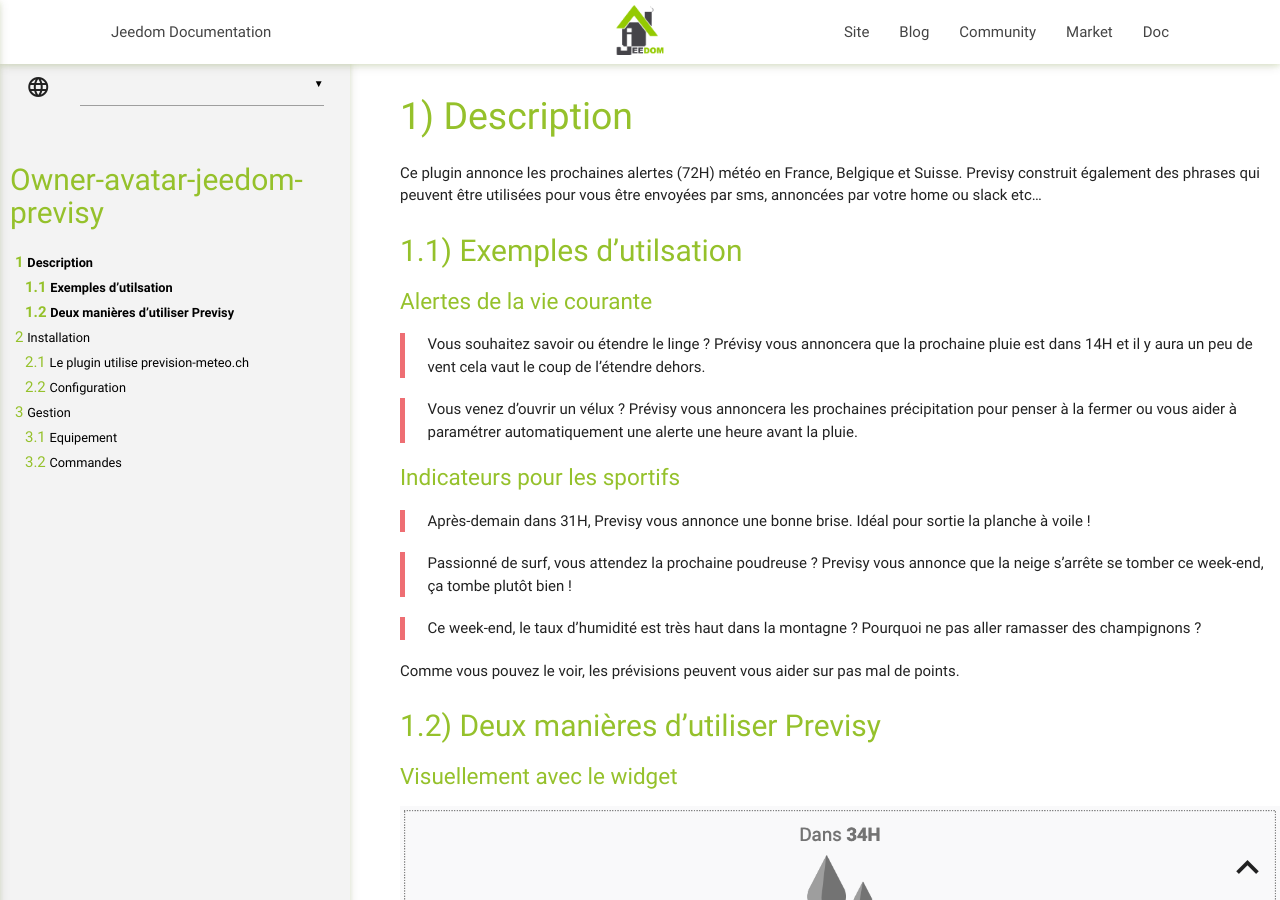
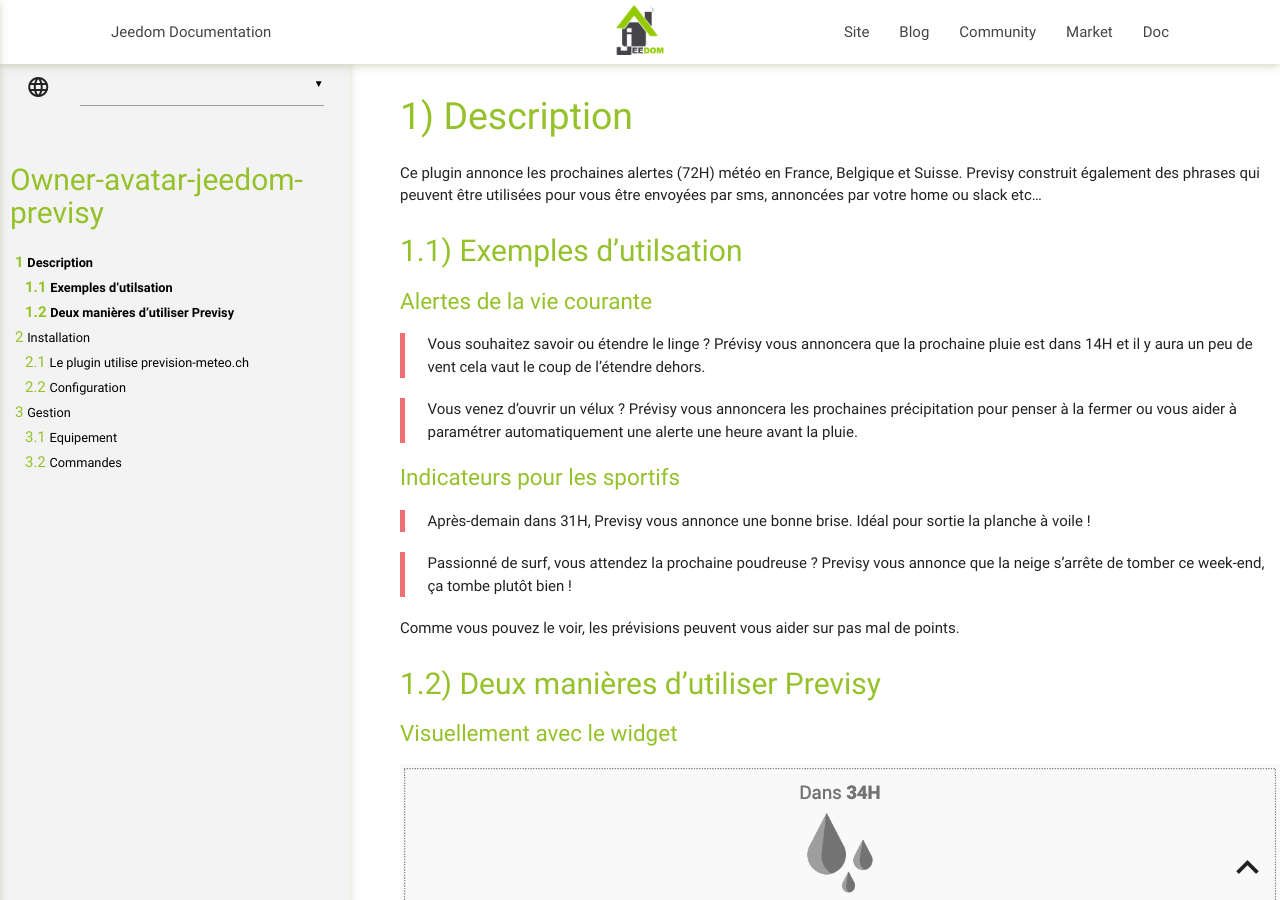
Before and after one commit to Ynats-Dev/Owner-avatar-jeedom-plugin-previsy, a Jekyll site: the page built from docs/fr_FR/index.md, in a window 1280 px wide and 900 px high. Built offline with Jekyll 4.4.1, drawn with Linux system fonts in a browser that asks for light colours; our own code applies the rules of GitHub Pages for plain Markdown files; some of the changed text lies outside the part shown.

Commit message:
Suite Doc : Finalisation Doc

```diff
--- a/docs/fr_FR/index.md
+++ b/docs/fr_FR/index.md
@@ -20,9 +20,7 @@ Ce plugin annonce les prochaines alertes (72H) météo en France, Belgique et Su
 
 > Après-demain dans 31H, Previsy vous annonce une bonne brise. Idéal pour sortie la planche à voile !
 
-> Passionné de surf, vous attendez la prochaine poudreuse ? Previsy vous annonce que la neige s'arrête se tomber ce week-end, ça tombe plutôt bien !
-
-> Ce week-end, le taux d'humidité est très haut dans la montagne ? Pourquoi ne pas aller ramasser des champignons ?
+> Passionné de surf, vous attendez la prochaine poudreuse ? Previsy vous annonce que la neige s'arrête de tomber ce week-end, ça tombe plutôt bien !
 
 Comme vous pouvez le voir, les prévisions peuvent vous aider sur pas mal de points.
 
```
Also changed, not shown: other parts of docs/fr_FR/index.md (+1 -1 lines).
